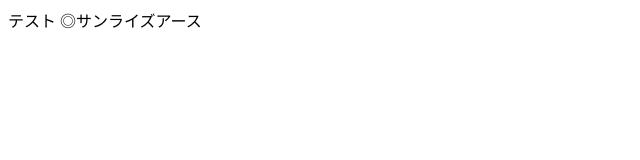
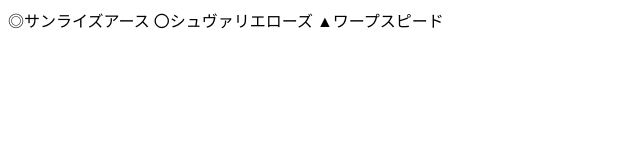
Before and after one commit to TeppyMappy/KKR4, a plain HTML site: page index.html in a window 1280 px wide. Shown: the whole page, without its empty margins (0-640 px from the left). Drawn offline with Linux system fonts and the light colour scheme.

Commit message:
Update index.html

```diff
--- a/index.html
+++ b/index.html
@@ -5,7 +5,8 @@
     <title>タイトル</title>
   </head>
   <body>
-    テスト
     ◎サンライズアース
+    〇シュヴァリエローズ
+    ▲ワープスピード
   </body>
 </html>
```
